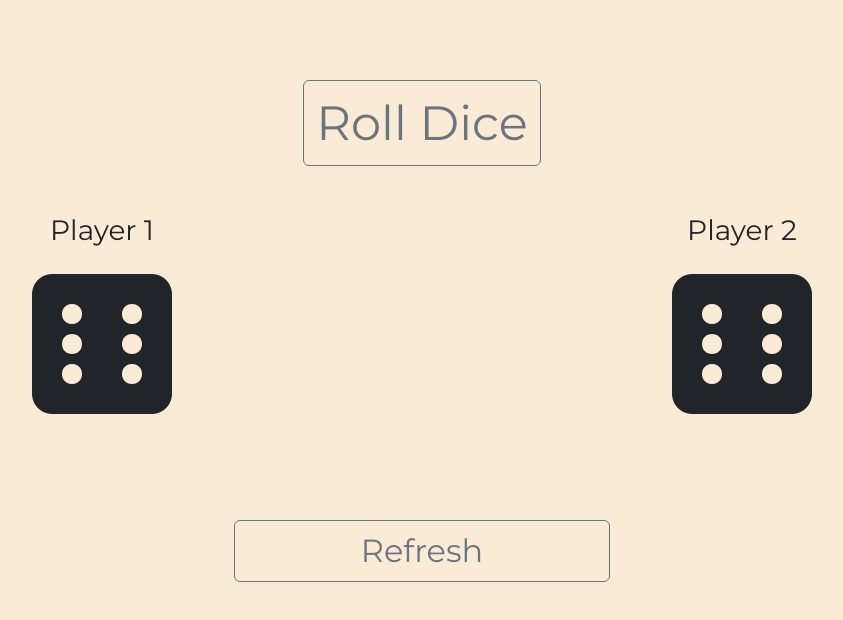
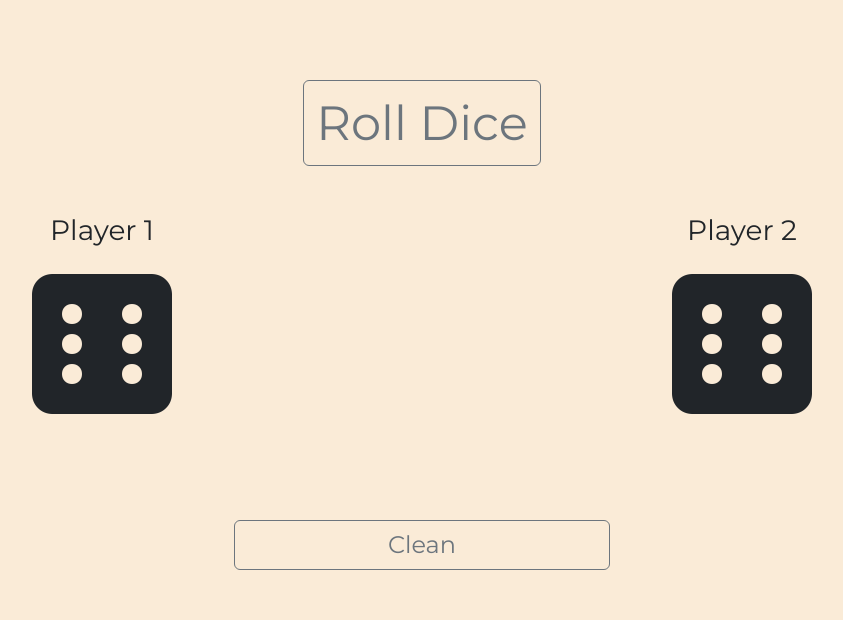
Before and after one commit to haz0110/roll-d6, a plain HTML site: page index.html in a window 1280 px wide. Shown: the whole page, without its empty margins (218-1061 px from the left). Drawn offline with nearby package versions, Linux system fonts and the light colour scheme; a web font is replaced by a local one.

Commit message:
general commit

```diff
--- a/css/styles.css
+++ b/css/styles.css
@@ -24,7 +24,7 @@ body {
 
 .a0110-refresh-everything-button {
     margin: 5rem 0rem 1rem 0rem;
-    font-size: 2rem;
+    font-size: 1.5rem;
 }
 
 .a0110-refresh-everything-margin {
--- a/index.html
+++ b/index.html
@@ -71,7 +71,7 @@
           class="btn btn-outline-secondary a0110-refresh-everything-button"
           onClick="hardRefreshPage()"
         >
-          Refresh
+          Clean
         </button>
       </div>
     </div>
```
